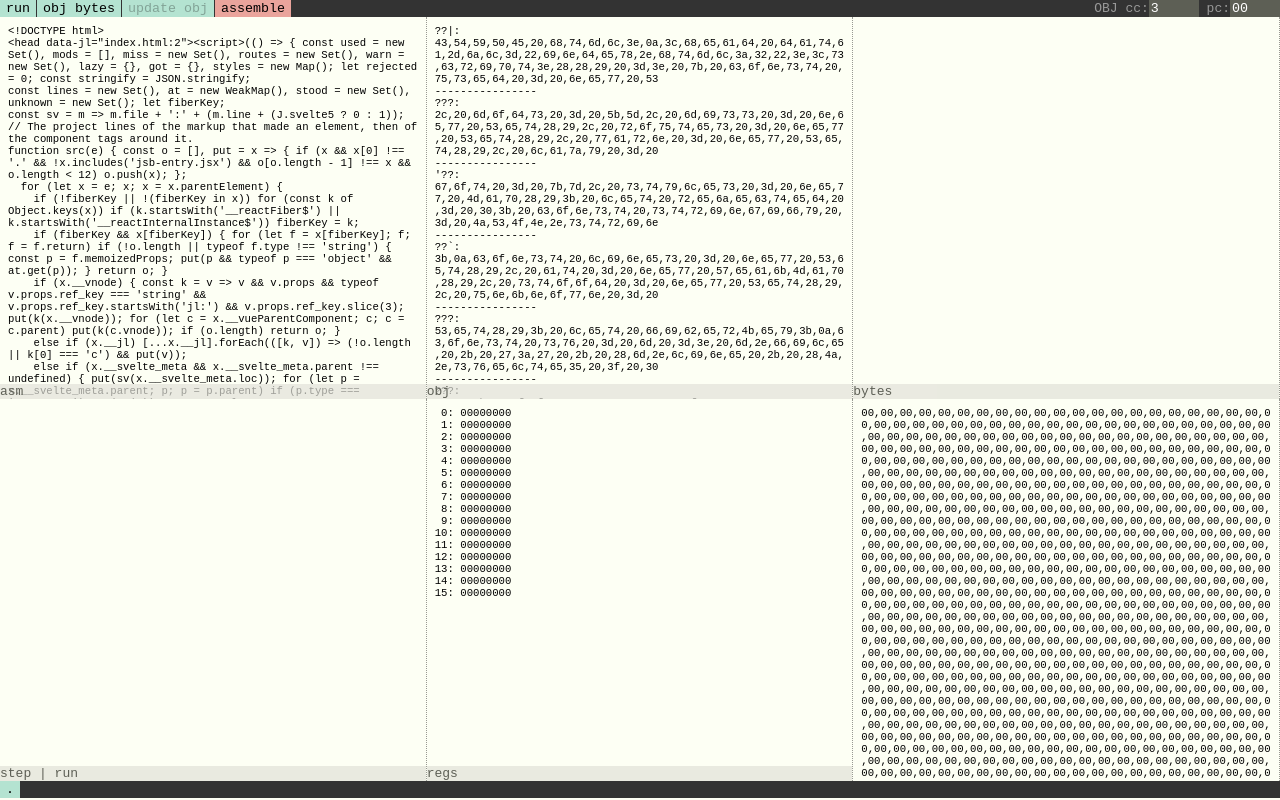
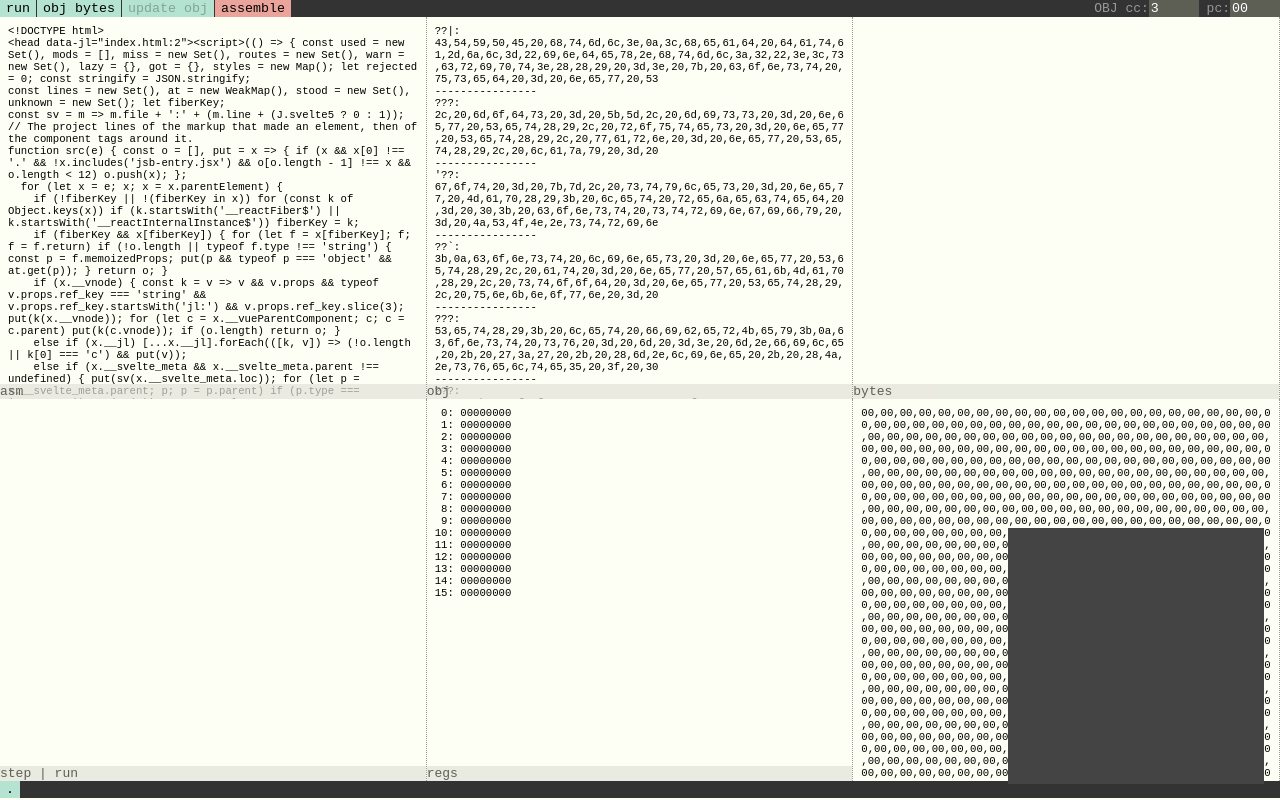
Before and after one commit to mrspeaker/zads, a website with bundled scripts: page index.html in a window 1280 px wide. Built offline with nearby package versions, Linux system fonts and the light colour scheme; files whose address does not match are found by name.

Commit message:
Add canvas for mem visualiser

```diff
--- a/index.html
+++ b/index.html
@@ -42,6 +42,6 @@
     <textarea id="mem" spellcheck="false"></textarea>
   </div>
   <div class="status"><button>.</button></div>
-
+  <canvas id="screen" width="256" height="256" />
   <script src="src/main.js" type="module"></script>
 </body>
--- a/main.css
+++ b/main.css
@@ -109,3 +109,9 @@ textarea {
   background-color: #333;
   color: #999;
 }
+#screen {
+  position: absolute;
+  right: 16px;
+  bottom: 16px;
+  background-color: #444;
+}
--- a/src/render.js
+++ b/src/render.js
@@ -28,7 +28,13 @@ function render(state) {
     $("#mem").value = mem.map((m) => toHex(m));
     $("#psw_cc").value = psw.conditionCode;
     $("#psw_pc").value = toHex(psw.pc);
+    renderScreen(mem);
   }
 }
 
+function renderScreen(mem) {
+  const c = $("#screen").getContext("2d");
+  c.clearRect(0, 0, c.canvas.width, c.canvas.height);
+}
+
 export default render;
```
